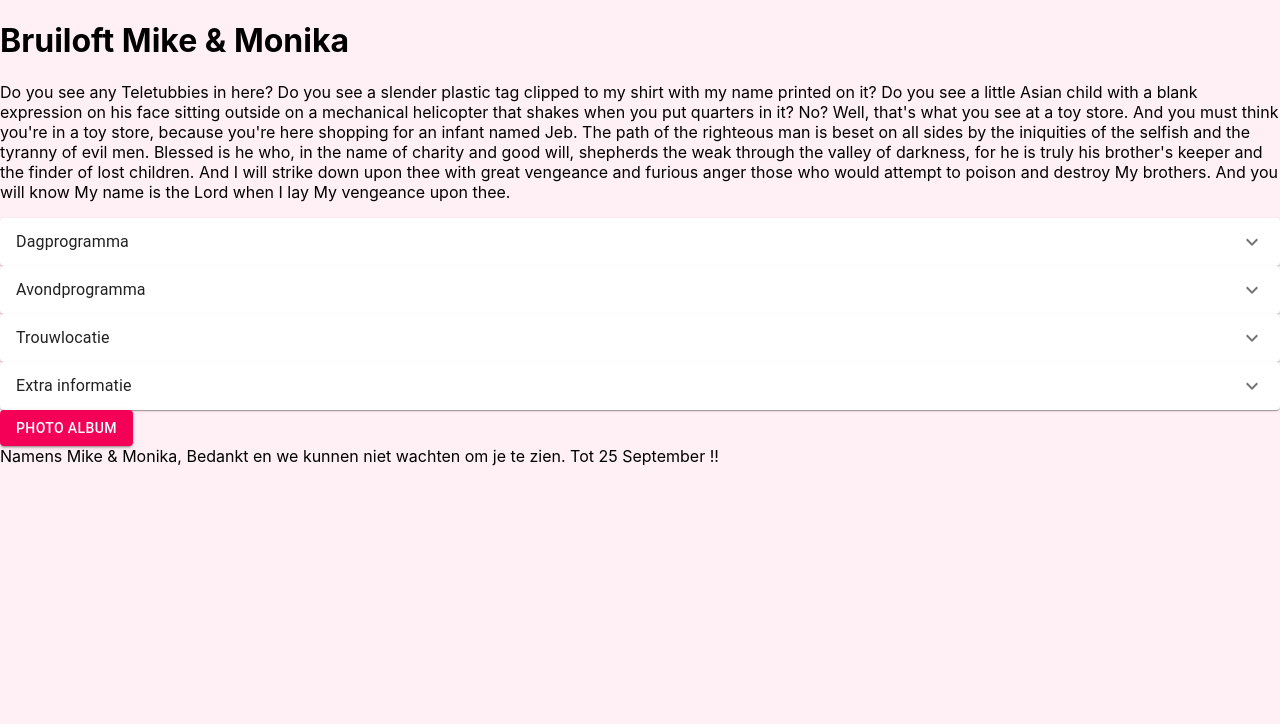
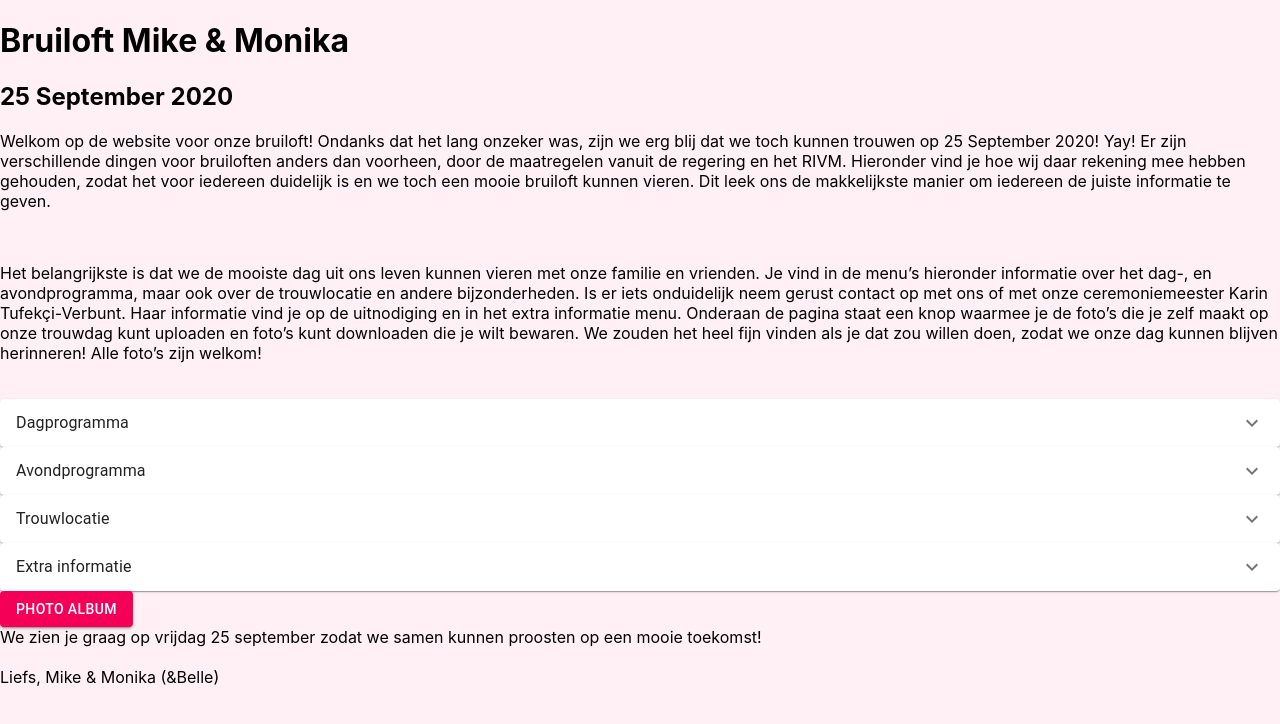
Before and after one commit to MikevPeeren/wedding-website, a Next.js app: page / in a window 1280 px wide. Shown: the top 724 px of the page. Built offline with nearby package versions, Linux system fonts and the light colour scheme.

Commit message:
Adjusted Text

```diff
--- a/pages/components/Footer.tsx
+++ b/pages/components/Footer.tsx
@@ -2,10 +2,19 @@
 import styles from './Footer.scss';
 
 // Constants
-import { FOOTER } from '../constants/general';
+import { FOOTER_FIRST, FOOTER_SECOND } from '../constants/general';
 
 const Footer = () => {
-  return <div className={styles.Footer}>{FOOTER}</div>;
+  return (
+    <>
+      <div className={styles.Footer}>
+        {FOOTER_FIRST}
+        <br />
+        <br />
+        {FOOTER_SECOND}
+      </div>
+    </>
+  );
 };
 
 export default Footer;
--- a/pages/components/Header.scss
+++ b/pages/components/Header.scss
@@ -2,4 +2,12 @@
   text-align: center;
   font-size: 5em;
   letter-spacing: 0.1em;
+  margin-bottom: 0em;
 }
+
+.subHeader {
+  text-align: center;
+  font-size: 0.8em;
+  letter-spacing: 0.2em;
+  margin-bottom: 5em;
+}
--- a/pages/components/Header.tsx
+++ b/pages/components/Header.tsx
@@ -2,10 +2,15 @@
 import styles from './Header.scss';
 
 // Constants
-import { HEADER } from '../constants/general';
+import { HEADER, SUBHEADER } from '../constants/general';
 
 const Header = () => {
-  return <h1 className={styles.header}>{HEADER}</h1>;
+  return (
+    <>
+      <h1 className={styles.header}>{HEADER}</h1>
+      <h2 className={styles.subHeader}>{SUBHEADER}</h2>
+    </>
+  );
 };
 
 export default Header;
--- a/pages/components/Introduction.scss
+++ b/pages/components/Introduction.scss
@@ -1,7 +1,15 @@
-.introduction {
+.introductionFirst {
   text-align: center;
   font-size: 1em;
   letter-spacing: 0.1em;
   width: 70%;
   margin: 0 auto;
 }
+
+.introductionSecond {
+  text-align: center;
+  font-size: 1em;
+  letter-spacing: 0.1em;
+  width: 70%;
+  margin: 0 auto;
+}
--- a/pages/components/Introduction.tsx
+++ b/pages/components/Introduction.tsx
@@ -2,10 +2,17 @@
 import styles from './Introduction.scss';
 
 // Constants
-import { INTRODUCTION } from '../constants/general';
+import { INTRODUCTION_FIRST, INTRODUCTION_SECOND } from '../constants/general';
 
 const Introduction = () => {
-  return <p className={styles.introduction}>{INTRODUCTION}</p>;
+  return (
+    <>
+      <p className={styles.introductionFirst}>{INTRODUCTION_FIRST}</p>
+      <br />
+      <p className={styles.introductionSecond}>{INTRODUCTION_SECOND}</p>
+      <br />
+    </>
+  );
 };
 
 export default Introduction;
--- a/pages/constants/general.ts
+++ b/pages/constants/general.ts
@@ -1,15 +1,13 @@
 export const HEADER = 'Bruiloft Mike & Monika';
+export const SUBHEADER = '25 September 2020';
 
-export const INTRODUCTION = `
-Do you see any Teletubbies in here? Do you see a slender plastic tag clipped to my shirt with my name printed on
-it? Do you see a little Asian child with a blank expression on his face sitting outside on a mechanical helicopter
-that shakes when you put quarters in it? No? Well, that's what you see at a toy store. And you must think you're
-in a toy store, because you're here shopping for an infant named Jeb. The path of the righteous man is beset on
-all sides by the iniquities of the selfish and the tyranny of evil men. Blessed is he who, in the name of charity
-and good will, shepherds the weak through the valley of darkness, for he is truly his brother's keeper and the
-finder of lost children. And I will strike down upon thee with great vengeance and furious anger those who would
-attempt to poison and destroy My brothers. And you will know My name is the Lord when I lay My vengeance upon
-thee.
+export const INTRODUCTION_FIRST = `
+Welkom op de website voor onze bruiloft! Ondanks dat het lang onzeker was, zijn we erg blij dat we toch kunnen trouwen op 25 September 2020! Yay!
+Er zijn verschillende dingen voor bruiloften anders dan voorheen, door de maatregelen vanuit de regering en het RIVM. Hieronder vind je hoe wij daar rekening mee hebben gehouden, zodat het voor iedereen duidelijk is en we toch een mooie bruiloft kunnen vieren. Dit leek ons de makkelijkste manier om iedereen de juiste informatie te geven.
+`;
+export const INTRODUCTION_SECOND = `
+Het belangrijkste is dat we de mooiste dag uit ons leven kunnen vieren met onze familie en vrienden. Je vind in de menu’s hieronder informatie over het dag-, en avondprogramma, maar ook over de trouwlocatie en andere bijzonderheden. Is er iets onduidelijk neem gerust contact op met ons of met onze ceremoniemeester Karin Tufekçi-Verbunt. Haar informatie vind je op de uitnodiging en in het extra informatie menu.
+Onderaan de pagina staat een knop waarmee je de foto’s die je zelf maakt op onze trouwdag kunt uploaden en foto’s kunt downloaden die je wilt bewaren. We zouden het heel fijn vinden als je dat zou willen doen, zodat we onze dag kunnen blijven herinneren! Alle foto’s zijn welkom!
 `;
 
 export const DAILY_PROGRAM_TITLE = 'Dagprogramma';
@@ -52,4 +50,8 @@ Now we took an oath, that I'm breaking now. We said we'd say it was the snow tha
 Nature is lethal but it doesn't hold a candle to man.
 `;
 
-export const FOOTER = 'Namens Mike & Monika, Bedankt en we kunnen niet wachten om je te zien. Tot 25 September !!';
+export const PHOTO_ALBUM = 'Foto Album';
+
+export const FOOTER_FIRST =
+  'We zien je graag op vrijdag 25 september zodat we samen kunnen proosten op een mooie toekomst!';
+export const FOOTER_SECOND = 'Liefs, Mike & Monika (&Belle)';
```
